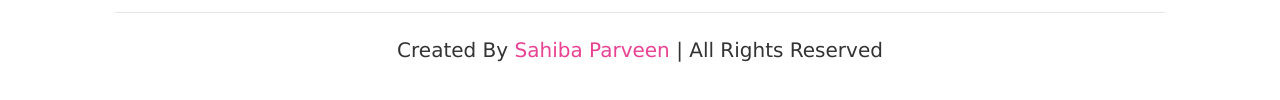
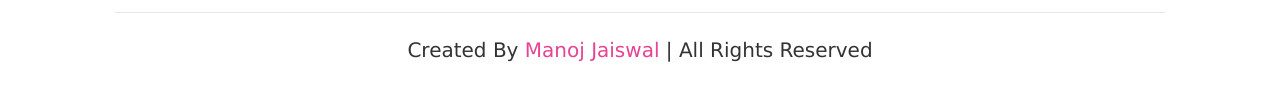
Before and after one commit to manoj11332244/myflowerwebsite, a plain HTML site: page index.html in a window 1280 px wide. Shown: the part 4245-4345 px from the top of the page. Drawn offline with Linux system fonts and the light colour scheme.

Commit message:
index.html

```diff
--- a/index.html
+++ b/index.html
@@ -419,7 +419,7 @@
 
     </div>
 
-    <div class="credit"> created by <span> Sahiba Parveen </span> | all rights reserved </div>
+    <div class="credit"> created by <span> Manoj Jaiswal </span> | all rights reserved </div>
 
 </section>
 
```
